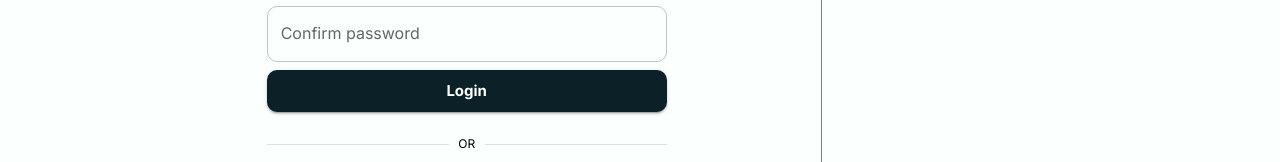
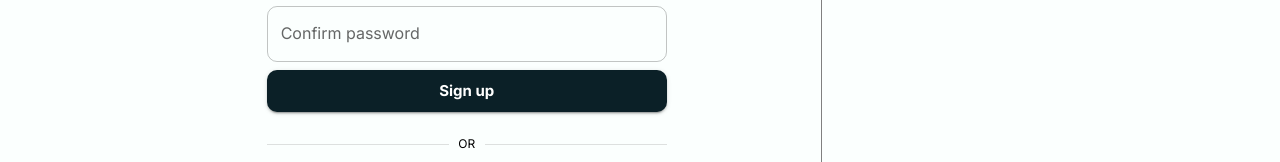
Before and after one commit to antonymarg/training-app-frontend, a React (Create React App) app: page /signup in a window 1280 px wide. Shown: the part 330-492 px from the top of the page. Built offline with nearby package versions, Linux system fonts and the light colour scheme; no server answers.

Commit message:
Fix issue

```diff
--- a/src/Routes/Public/Signup/EmailCollectionPage/EmailCollectionPage.tsx
+++ b/src/Routes/Public/Signup/EmailCollectionPage/EmailCollectionPage.tsx
@@ -65,7 +65,7 @@ export function EmailCollectionPage({
           {isLoading === 'credentials' ? (
             <CircularProgress color="secondary" size="25" />
           ) : (
-            'Login'
+            'Sign up'
           )}
         </Button>
       </FormContainer>
```
